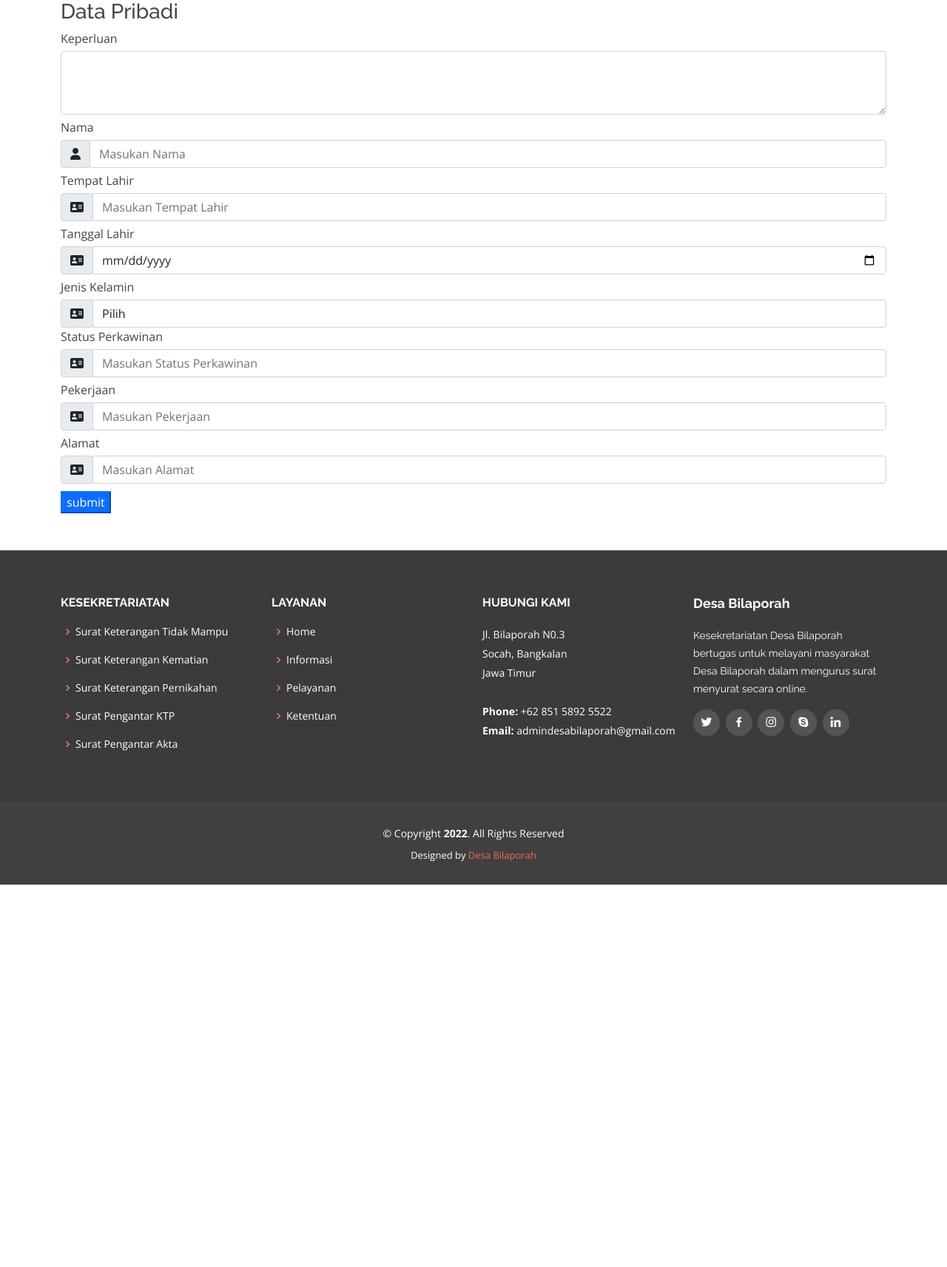
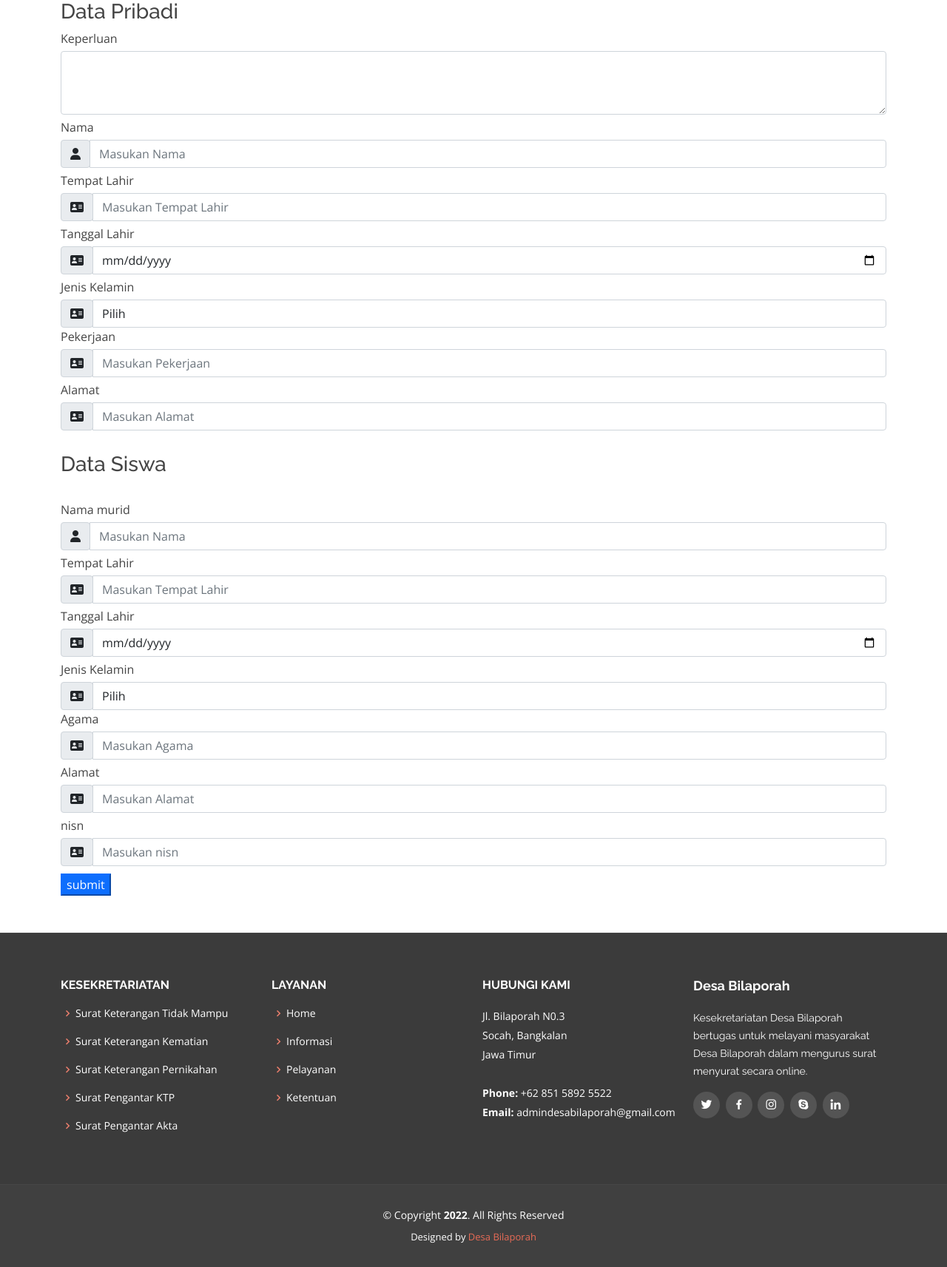
Before and after one commit to yoga-tirta/surat-bilaporah, a PHP site: page /form_input/form_sktm.php in a window 1280 px wide. Shown: the part 214-1927 px from the top of the page at 74% size. Before the commit the page ends 1410 px from the top, so only its background shows below. Run offline with PHP 8.4, Linux system fonts and the light colour scheme; some libraries are stand-ins or nearby versions.

Commit message:
Update form_sktm.php

```diff
--- a/form_input/form_sktm.php
+++ b/form_input/form_sktm.php
@@ -57,7 +57,7 @@
               <div class="input-group-prepend">
                 <div class="input-group-text " style="height: 38px;"><i class="fas fa-user" ></i></div>
               </div>
-              <input type="text" name="nama" class="form-control" placeholder="Masukan Nama" style="margin-bottom: 5px;" required>
+              <input type="text" name="nama_sktm" class="form-control" placeholder="Masukan Nama" style="margin-bottom: 5px;" required>
             </div>
 
             <label for="" style="margin-bottom: 5px;">Tempat Lahir</label>
@@ -89,17 +89,6 @@
                 </select>
             </div>
 
-
-
-            <label for="" style="margin-bottom: 5px;">Status Perkawinan</label>
-            <div class="input-group">
-              <div class="input-group-prepend">
-                <div class="input-group-text " style="height: 38px;"><i class="fas fa-address-card"></i></div>
-              </div>
-              <input type="text" name="status" class="form-control" placeholder="Masukan Status Perkawinan" style="margin-bottom: 5px;" required>
-            </div>
-
-
             <label for="" style="margin-bottom: 5px;">Pekerjaan</label>
             <div class="input-group">
               <div class="input-group-prepend">
@@ -117,6 +106,78 @@
                 <input type="text" name="alamat" class="form-control" placeholder="Masukan Alamat" style="margin-bottom: 5px;" required>
               </div>
             </div>
+
+            <br>
+            <h3>Data Siswa</h3>
+            <br>
+            <label for="" style="margin-bottom: 5px;">Nama murid</label>
+            <div class="input-group">
+              <div class="input-group-prepend">
+                <div class="input-group-text " style="height: 38px;"><i class="fas fa-user" ></i></div>
+              </div>
+              <input type="text" name="nama_murid" class="form-control" placeholder="Masukan Nama" style="margin-bottom: 5px;" required>
+            </div>
+
+            <label for="" style="margin-bottom: 5px;">Tempat Lahir</label>
+            <div class="input-group">
+              <div class="input-group-prepend">
+                <div class="input-group-text " style="height: 38px;"><i class="fas fa-address-card"></i></div>
+              </div>
+              <input type="text" name="tempat_lahir_murid" class="form-control" placeholder="Masukan Tempat Lahir" style="margin-bottom: 5px;" required>
+            </div>
+
+            <label for="" style="margin-bottom: 5px;">Tanggal Lahir</label>
+            <div class="input-group">
+              <div class="input-group-prepend">
+                <div class="input-group-text " style="height: 38px;"><i class="fas fa-address-card"></i></div>
+              </div>
+              <input type="date" name="tgl_lahir_murid" class="form-control" placeholder="Masukan Tempat Tgl. Lahir" style="margin-bottom: 5px;" required>
+            </div>
+
+
+            <label for="" style="margin-bottom: 5px;">Jenis Kelamin</label>
+            <div class="input-group">
+                <div class="input-group-prepend">
+                  <div class="input-group-text " style="height: 38px;"><i class="fas fa-address-card"></i></div>
+                </div>
+                <select class="form-control form-control" name="gender_murid">
+                    <option selected>Pilih</option>
+                    <option>Laki-Laki</option>
+                    <option>Perempuan</option>
+                </select>
+            </div>
+
+            <div class="form-group">
+              <label for="" style="margin-bottom: 5px;">Agama</label>
+              <div class="input-group">
+                <div class="input-group-prepend">
+                  <div class="input-group-text " style="height: 38px;"><i class="fas fa-address-card"></i></div>
+                </div>
+                <input type="text" name="agama" class="form-control" placeholder="Masukan Agama" style="margin-bottom: 5px;" required>
+              </div>
+            </div>
+
+            <div class="form-group">
+              <label for="" style="margin-bottom: 5px;">Alamat</label>
+              <div class="input-group">
+                <div class="input-group-prepend">
+                  <div class="input-group-text " style="height: 38px;"><i class="fas fa-address-card"></i></div>
+                </div>
+                <input type="text" name="alamat_murid" class="form-control" placeholder="Masukan Alamat" style="margin-bottom: 5px;" required>
+              </div>
+            </div>
+
+            <div class="form-group">
+              <label for="" style="margin-bottom: 5px;">nisn</label>
+              <div class="input-group">
+                <div class="input-group-prepend">
+                  <div class="input-group-text " style="height: 38px;"><i class="fas fa-address-card"></i></div>
+                </div>
+                <input type="text" name="nisn" class="form-control" placeholder="Masukan nisn" style="margin-bottom: 5px;" required>
+              </div>
+            </div>
+
+
           <button type="submit" name="button" class="btn-primary" style="margin-top: 5px;">submit</button>
         </form>
       </div>
```
